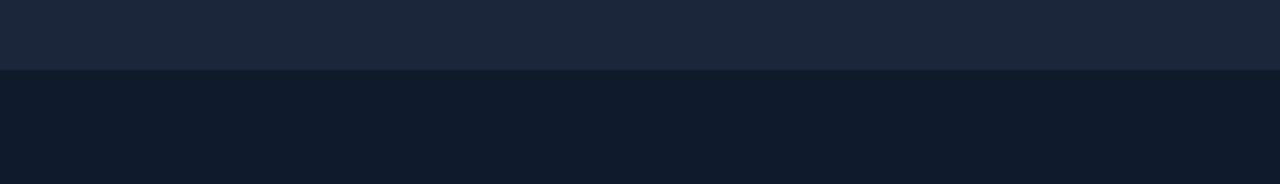
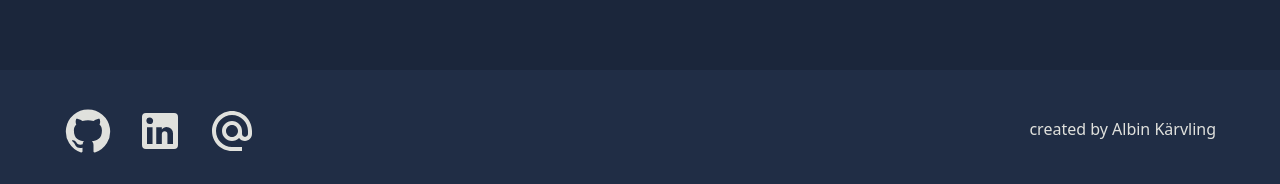
Before and after one commit to albinkarvling/portfolio-new, a Next.js app: page / in a window 1280 px wide. Shown: the part 3513-3697 px from the top of the page. Before the commit the page ends 3583 px from the top, so only its background shows below. Built offline with nearby package versions, Linux system fonts and the light colour scheme.

Commit message:
footer and common renderIcon utility function

```diff
--- /dev/null
+++ b/assets/links/index.json
@@ -0,0 +1,8 @@
+[
+    {"text": "GitHub", "url": "https://github.com/albinkarvling"},
+    {
+        "text": "LinkedIn",
+        "url": "https://www.linkedin.com/in/albin-k%C3%A4rvling-237a851a8/"
+    },
+    {"text": "Email", "url": "mailto:albin.karvling@hotmail.com"}
+]
--- /dev/null
+++ b/assets/links/index.ts
@@ -0,0 +1,4 @@
+import LINKS from "./index.json";
+type Link = (typeof LINKS)[number];
+
+export {LINKS, type Link};
--- /dev/null
+++ b/components/Footer/Footer.tsx
@@ -0,0 +1,33 @@
+"use client";
+import {LINKS} from "@/assets/links";
+import {renderIcon} from "@/utils/renderIcon";
+import {Tooltip} from "../Tooltip";
+
+export function Footer() {
+    return (
+        <footer className="py-8 bg-background-tertiary">
+            <div className="main-width flex items-center justify-between">
+                <nav>
+                    <ul className="flex gap-6">
+                        {LINKS.map((link) => (
+                            <li key={link.text}>
+                                <Tooltip text={link.text} color="quaternary">
+                                    <a
+                                        className="text-5xl"
+                                        href={link.url}
+                                        target="_blank"
+                                        rel="noreferrer"
+                                        aria-label={`View ${link.text}`}
+                                    >
+                                        {renderIcon(link.text)}
+                                    </a>
+                                </Tooltip>
+                            </li>
+                        ))}
+                    </ul>
+                </nav>
+                <span>created by Albin Kärvling</span>
+            </div>
+        </footer>
+    );
+}
--- /dev/null
+++ b/components/Footer/index.ts
@@ -0,0 +1 @@
+export {Footer} from "./Footer";
--- a/components/Hero/HeroLinks.tsx
+++ b/components/Hero/HeroLinks.tsx
@@ -1,18 +1,9 @@
 "use client";
 import {LinkBubble} from "@/assets";
+import {LINKS} from "@/assets/links";
 import useAnimateIntoView, {DEFAULT_INITIAL_STATE} from "@/hooks/useAnimateIntoView";
-import {GitHub, LinkedIn, AlternateEmail} from "@mui/icons-material";
+import {renderIcon} from "@/utils/renderIcon";
 import {createRef} from "react";
-
-const LINKS = [
-    {text: "GitHub", url: "https://github.com/albinkarvling", icon: "github"},
-    {
-        text: "LinkedIn",
-        url: "https://www.linkedin.com/in/albin-k%C3%A4rvling-237a851a8/",
-        icon: "linkedin",
-    },
-    {text: "Email", url: "mailto:albin.karvling@hotmail.com", icon: "email"},
-];
 
 export function HeroLinks() {
     const linkRefs = LINKS.map(() => createRef<HTMLLIElement>());
@@ -21,19 +12,9 @@ export function HeroLinks() {
     useAnimateIntoView(linkRefs[1], {delay: 1200});
     useAnimateIntoView(linkRefs[2], {delay: 1250});
 
-    const renderIcon = (icon: (typeof LINKS)[number]["icon"]) => {
-        switch (icon) {
-            case "github":
-                return <GitHub fontSize="inherit" />;
-            case "linkedin":
-                return <LinkedIn fontSize="inherit" />;
-            case "email":
-                return <AlternateEmail fontSize="inherit" />;
-        }
-    };
     return (
         <ul className="mt-8 flex gap-8">
-            {LINKS.map(({text, url, icon}, index) => (
+            {LINKS.map(({text, url}, index) => (
                 <li
                     style={DEFAULT_INITIAL_STATE}
                     className="relative"
@@ -51,7 +32,7 @@ export function HeroLinks() {
                             className="w-full h-full flex items-center justify-center"
                             data-spotlight
                         >
-                            <div className="text-4xl">{renderIcon(icon)}</div>
+                            <div className="text-4xl">{renderIcon(text)}</div>
                         </a>
                     </div>
                 </li>
--- a/components/HomePage.tsx
+++ b/components/HomePage.tsx
@@ -3,6 +3,7 @@ import {About} from "./About";
 import {Projects} from "./Projects";
 import {TechStack} from "./TechStack";
 import {Contact} from "./Contact";
+import {Footer} from "./Footer";
 
 export function HomePage() {
     return (
@@ -12,6 +13,7 @@ export function HomePage() {
             <Projects />
             <TechStack />
             <Contact />
+            <Footer />
         </main>
     );
 }
--- a/components/Projects/ProjectCard.tsx
+++ b/components/Projects/ProjectCard.tsx
@@ -3,8 +3,8 @@ import {useRef, useState} from "react";
 import {twMerge} from "tailwind-merge";
 import {Tooltip} from "../Tooltip";
 import useAnimateIntoView from "@/hooks/useAnimateIntoView";
-import {renderIcon} from "./Projects";
 import {scrollToSection} from "@/utils/scrollToSection";
+import {renderIcon} from "@/utils/renderIcon";
 
 function getDirection(e: React.MouseEvent, element: Element) {
     const rect = element.getBoundingClientRect();
@@ -154,7 +154,7 @@ export function ProjectCard({
                                     target="_blank"
                                     rel="noreferrer"
                                 >
-                                    {renderIcon(link.title)}
+                                    {renderIcon(link.title, "small")}
                                 </a>
                             </Tooltip>
                         </li>
--- a/components/Projects/ProjectListItem.tsx
+++ b/components/Projects/ProjectListItem.tsx
@@ -1,7 +1,7 @@
 import {Project} from "@/assets/projects";
-import {renderIcon} from "./Projects";
 import {Tooltip} from "../Tooltip";
 import {ProjectPreview} from "./ProjectPreview";
+import {renderIcon} from "@/utils/renderIcon";
 
 export function ProjectListItem({project, index}: {project: Project; index: number}) {
     const isRevered = index % 2 === 0;
@@ -35,7 +35,7 @@ export function ProjectListItem({project, index}: {project: Project; index: numb
                                             className="text-text-secondary flex"
                                             aria-label={`View ${link.title}`}
                                         >
-                                            {renderIcon(link.title)}
+                                            {renderIcon(link.title, "small")}
                                         </a>
                                     </Tooltip>
                                 </li>
--- a/components/Tooltip/Tooltip.tsx
+++ b/components/Tooltip/Tooltip.tsx
@@ -1,5 +1,6 @@
 import {useCallback, useEffect, useRef, useState} from "react";
 import {AnimatePresence, motion} from "framer-motion";
+import {twMerge} from "tailwind-merge";
 
 const INITIAL_SCALE = 0.9;
 const INITIAL_POSITION = {opacity: 0, scale: INITIAL_SCALE};
@@ -9,6 +10,7 @@ export function Tooltip({
     children,
     text,
     className,
+    color = "tertiary",
     spaceFromParent = 8,
     duration = 0.2,
 }: {
@@ -17,6 +19,7 @@ export function Tooltip({
     spaceFromParent?: number;
     duration?: number;
     className?: string;
+    color?: "primary" | "secondary" | "tertiary" | "quaternary";
 }) {
     const [isHovering, setIsHovering] = useState(false);
     const containerRef = useRef<HTMLDivElement>(null);
@@ -78,7 +81,13 @@ export function Tooltip({
                         animate={ANIMATE_POSITION}
                         exit={INITIAL_POSITION}
                         transition={{duration}}
-                        className="fixed z-10 py-2 px-3 bg-background-tertiary text-sm rounded-lg font-semibold pointer-events-none"
+                        className={twMerge(
+                            "fixed z-10 py-2 px-3 text-sm rounded-lg font-semibold pointer-events-none",
+                            color === "primary" && "bg-background-primary",
+                            color === "secondary" && "bg-background-secondary",
+                            color === "tertiary" && "bg-background-tertiary",
+                            color === "quaternary" && "bg-background-quaternary",
+                        )}
                         ref={tooltipRef}
                     >
                         {text}
--- /dev/null
+++ b/utils/renderIcon.tsx
@@ -0,0 +1,31 @@
+import {AlternateEmail, GitHub, LinkedIn, OpenInNew} from "@mui/icons-material";
+import {SvgIconOwnProps} from "@mui/material";
+
+export function renderIcon(
+    iconTitle: string,
+    size: SvgIconOwnProps["fontSize"] = "inherit",
+) {
+    switch (iconTitle) {
+        case "GitHub":
+            return <GitHub fontSize={size} />;
+        case "LinkedIn":
+            return <LinkedIn fontSize={size} />;
+        case "Email":
+            return <AlternateEmail fontSize={size} />;
+        case "Website":
+            return <OpenInNew fontSize={size} />;
+        case "Figma":
+            return (
+                <svg viewBox="0 0 15 15" fill="none" width="20">
+                    <path
+                        fillRule="evenodd"
+                        clipRule="evenodd"
+                        d="M7.00005 2.04999H5.52505C4.71043 2.04999 4.05005 2.71037 4.05005 3.52499C4.05005 4.33961 4.71043 4.99999 5.52505 4.99999H7.00005V2.04999ZM7.00005 1.04999H8.00005H9.47505C10.842 1.04999 11.95 2.15808 11.95 3.52499C11.95 4.33163 11.5642 5.04815 10.9669 5.49999C11.5642 5.95184 11.95 6.66836 11.95 7.475C11.95 8.8419 10.842 9.95 9.47505 9.95C8.92236 9.95 8.41198 9.76884 8.00005 9.46266V9.95L8.00005 11.425C8.00005 12.7919 6.89195 13.9 5.52505 13.9C4.15814 13.9 3.05005 12.7919 3.05005 11.425C3.05005 10.6183 3.43593 9.90184 4.03317 9.44999C3.43593 8.99814 3.05005 8.28163 3.05005 7.475C3.05005 6.66836 3.43594 5.95184 4.03319 5.5C3.43594 5.04815 3.05005 4.33163 3.05005 3.52499C3.05005 2.15808 4.15814 1.04999 5.52505 1.04999H7.00005ZM8.00005 2.04999V4.99999H9.47505C10.2897 4.99999 10.95 4.33961 10.95 3.52499C10.95 2.71037 10.2897 2.04999 9.47505 2.04999H8.00005ZM5.52505 8.94998H7.00005L7.00005 7.4788L7.00005 7.475L7.00005 7.4712V6H5.52505C4.71043 6 4.05005 6.66038 4.05005 7.475C4.05005 8.28767 4.70727 8.94684 5.5192 8.94999L5.52505 8.94998ZM4.05005 11.425C4.05005 10.6123 4.70727 9.95315 5.5192 9.94999L5.52505 9.95H7.00005L7.00005 11.425C7.00005 12.2396 6.33967 12.9 5.52505 12.9C4.71043 12.9 4.05005 12.2396 4.05005 11.425ZM8.00005 7.47206C8.00164 6.65879 8.66141 6 9.47505 6C10.2897 6 10.95 6.66038 10.95 7.475C10.95 8.28962 10.2897 8.95 9.47505 8.95C8.66141 8.95 8.00164 8.29121 8.00005 7.47794V7.47206Z"
+                        fill="currentColor"
+                    />
+                </svg>
+            );
+        default:
+            return null;
+    }
+}
```
Also changed, not shown: components/Projects/Projects.tsx (+0 -21 lines).
